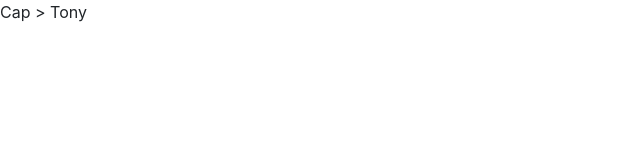
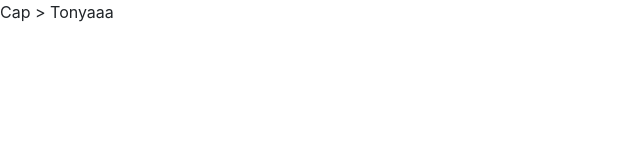
Before and after one commit to SamRener/TwitterJS_Front, a plain HTML site: page index.html in a window 1280 px wide. Shown: the full height of the page, 0-640 px from the left. Drawn offline with nearby package versions, Linux system fonts and the light colour scheme.

Commit message:
Botei uns a

```diff
--- a/index.html
+++ b/index.html
@@ -28,5 +28,5 @@ CarregarPosts = function () {
 }
 </script>
 <body>
-Cap > Tony
+Cap > Tonyaaa
 </body>
```
